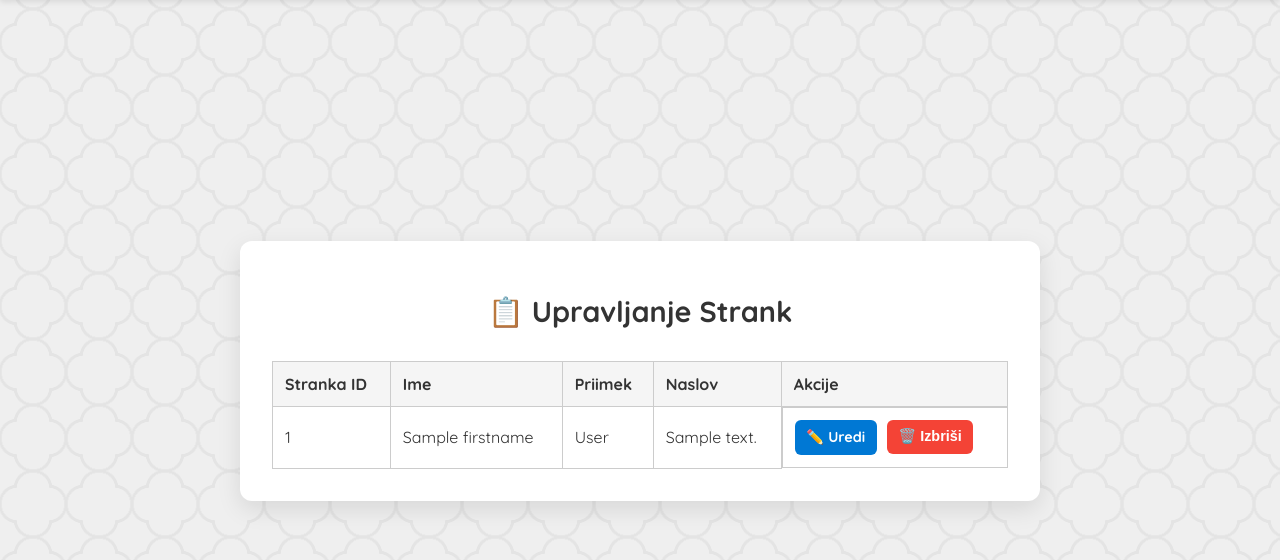
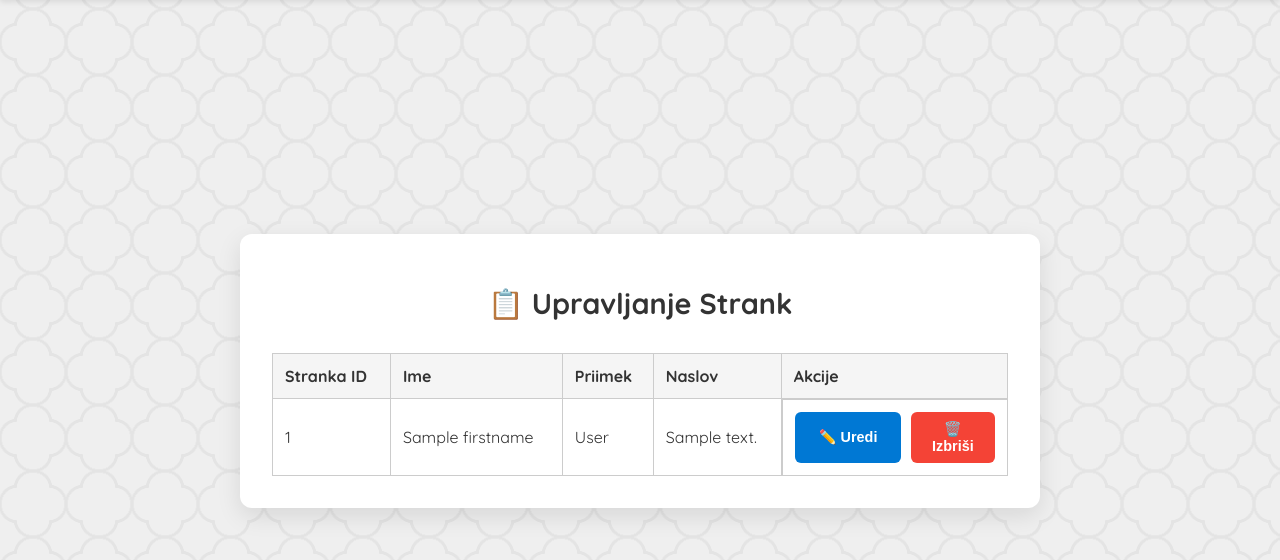
Before and after one commit to beaverDamDemo/python-fastapi-sample-naloga, a FastAPI app: template templates/upravljaj_stranke.html in a window 1280 px wide. Shown: the part 90-650 px from the top of the page. Run offline with FastAPI, Linux system fonts and the light colour scheme; the template is opened without the code that fills it: most values are stand-ins (such as "Sample title", 1, 10 or a date in 2020).

Commit message:
layout updates

```diff
--- a/static/styles.css
+++ b/static/styles.css
@@ -44,7 +44,12 @@
   --c2: #efefef;
   --_g: #0000 83%, var(--c1) 85% 99%, #0000 101%;
 }
-
+.flex {
+  display: flex;
+}
+.flex-1 {
+  flex: 1;
+}
 /* ==============================
    2. RESET & BASE
    ============================== */
@@ -130,7 +135,11 @@ main {
 .dashboard a:hover {
   background: var(--color-primary-hover);
 }
-
+.action-buttons {
+  display: flex;
+  gap: 10px;
+  flex-direction: row;
+}
 /* ==============================
    5. HEADER & NAV
    ============================== */
--- a/templates/upravljaj_racune.html
+++ b/templates/upravljaj_racune.html
@@ -17,7 +17,7 @@ block content %}
         <td>{{ racun.id }}</td>
         <td>{{ racun.stranka_id }}</td>
         <td>{{ "%.2f"|format(racun.koncni_znesek) }}</td>
-        <td style="display: flex; gap: 10px; flex-direction: row">
+        <td class="action-buttons">
           <button
             class="btn btn-primary fullwidth"
             style="flex: 1"
@@ -26,9 +26,9 @@ block content %}
             👁️ Poglej
           </button>
           <form
+            class="flex-1"
             method="post"
             action="/racuni/{{ racun.id }}/delete"
-            style="flex: 1"
           >
             <button type="submit" class="btn btn-error fullwidth">
               🗑️ Izbriši
--- a/templates/upravljaj_stranke.html
+++ b/templates/upravljaj_stranke.html
@@ -20,16 +20,23 @@ content %}
         <td>{{ s.firstname }}</td>
         <td>{{ s.lastname }}</td>
         <td>{{ s.address }}</td>
-        <td style="display: flex; gap: 10px; flex-direction: row">
-          <a href="/stranke/{{ s.stranka_id }}/uredi" class="btn btn-primary"
-            >✏️ Uredi</a
+        <td class="action-buttons">
+          <button
+            class="btn btn-primary fullwidth"
+            style="flex: 1"
+            onclick="window.location.href='/stranke/{{ s.stranka_id }}/uredi'"
           >
+            ✏️ Uredi
+          </button>
           <form
+            class="flex-1"
             method="post"
             action="/stranke/{{ s.stranka_id }}/delete"
             onsubmit="return confirm('Are you sure?');"
           >
-            <button type="submit" class="btn btn-error">🗑️ Izbriši</button>
+            <button type="submit" class="btn btn-error fullwidth">
+              🗑️ Izbriši
+            </button>
           </form>
         </td>
       </tr>
```
